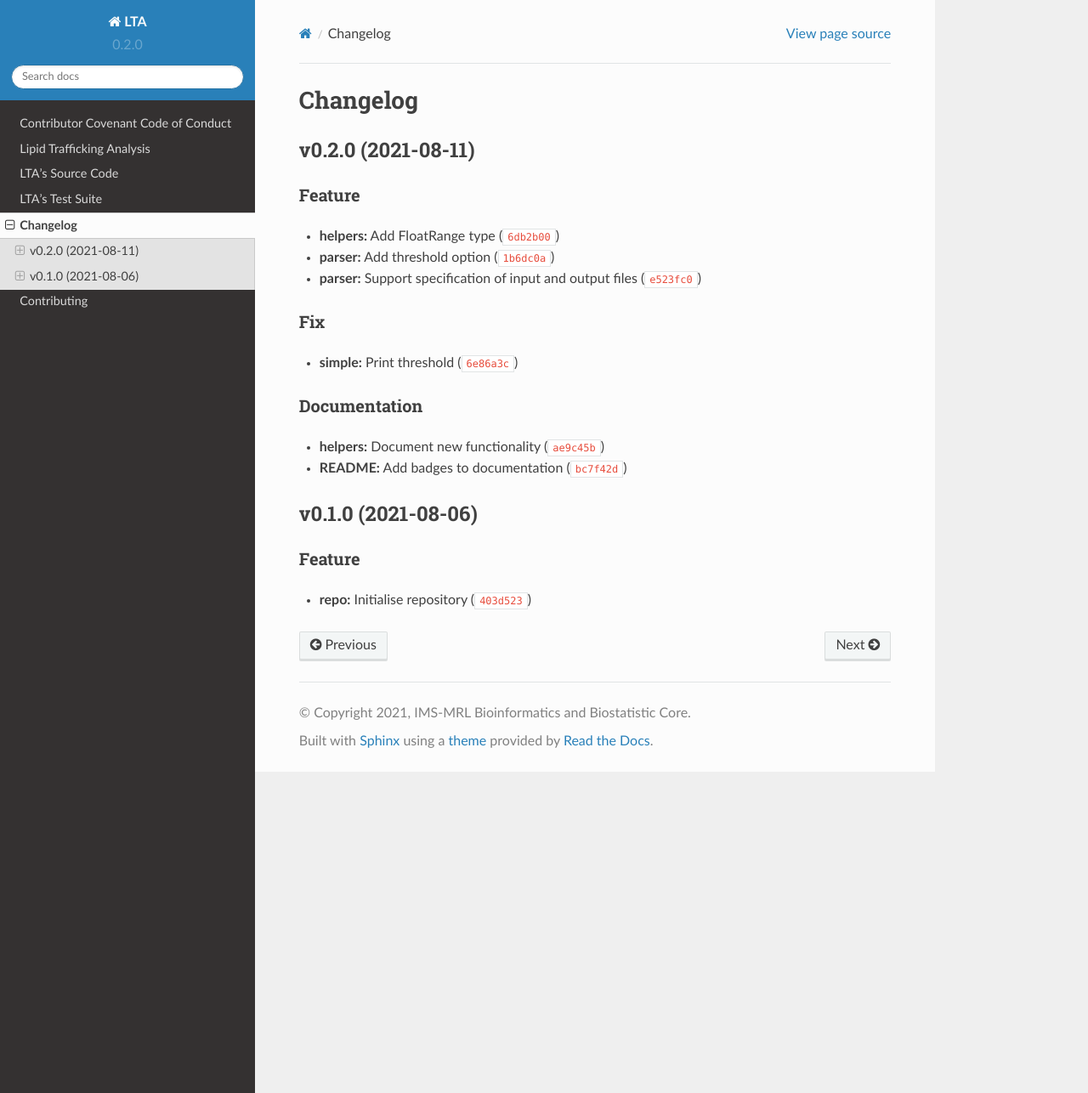
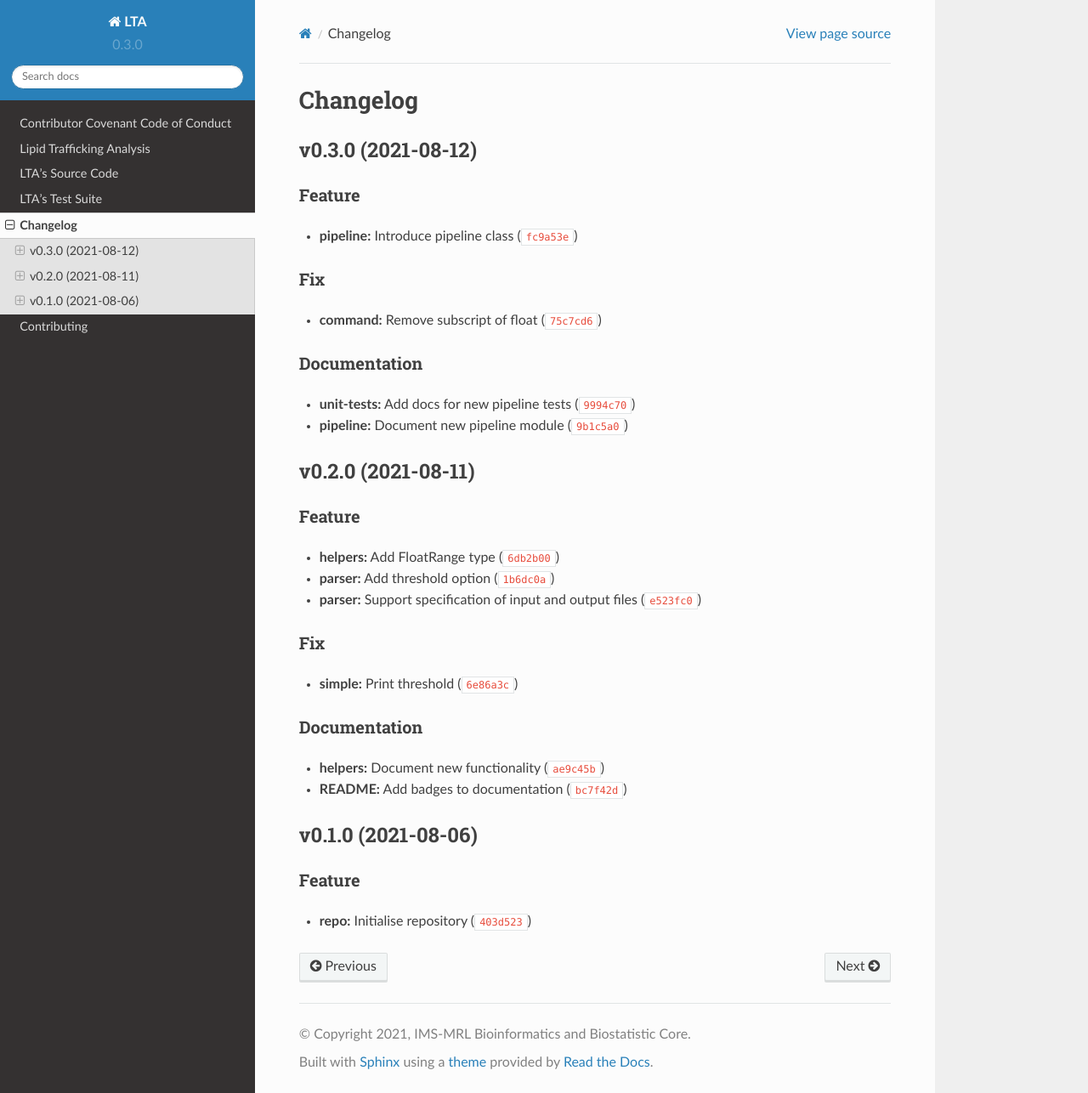
Before and after one commit to IMS-Bio2Core-Facility/lta, a Sphinx documentation site: the page built from docs/changelog.md, in a window 1280 px wide and 1286 px high. Shown: the whole window at 85% size. Built offline with Sphinx 7.4.7 and the Read the Docs theme 2.0.0, drawn with Linux system fonts in a browser that asks for light colours.

Commit message:
0.3.0
Automatically generated by python-semantic-release

```diff
--- a/CHANGELOG.md
+++ b/CHANGELOG.md
@@ -1,6 +1,17 @@
 # Changelog
 
 <!--next-version-placeholder-->
+
+## v0.3.0 (2021-08-12)
+### Feature
+* **pipeline:** Introduce pipeline class ([`fc9a53e`](https://github.com/IMS-Bio2Core-Facility/lta/commit/fc9a53e9b759bacf2c16caa0d4ce924080c1531e))
+
+### Fix
+* **command:** Remove subscript of float ([`75c7cd6`](https://github.com/IMS-Bio2Core-Facility/lta/commit/75c7cd6a2a59f2b980bec6d276e5f8ce285918e4))
+
+### Documentation
+* **unit-tests:** Add docs for new pipeline tests ([`9994c70`](https://github.com/IMS-Bio2Core-Facility/lta/commit/9994c70e44d75967e6d1dc52b850ef0a2bc28a54))
+* **pipeline:** Document new pipeline module ([`9b1c5a0`](https://github.com/IMS-Bio2Core-Facility/lta/commit/9b1c5a081202871d5e971b10e8eae2cd5347045a))
 
 ## v0.2.0 (2021-08-11)
 ### Feature
--- a/docs/conf.py
+++ b/docs/conf.py
@@ -12,7 +12,7 @@ sys.path.insert(0, os.path.abspath("../lta/"))
 project = "LTA"
 author = "Ryan B Patterson-Cross"
 copyright = "2021, IMS-MRL Bioinformatics and Biostatistic Core"
-version = "0.2.0"
+version = "0.3.0"
 extensions = [
     "sphinx_rtd_theme",
     "sphinx.ext.autodoc",
--- a/lta/__init__.py
+++ b/lta/__init__.py
@@ -7,4 +7,4 @@ __version__ : str
     The version number,
     specified in the form 'major.minor.patch'
 """
-__version__ = "0.2.0"
+__version__ = "0.3.0"
--- a/pyproject.toml
+++ b/pyproject.toml
@@ -1,6 +1,6 @@
 [tool.poetry]
 name = "LTA"
-version = "0.2.0"
+version = "0.3.0"
 description = "Lipid Trafficking Analysis"
 license = "MIT"
 authors = ["rbpatt2019 <rb.patterson.cross@gmail.com>"]
```
